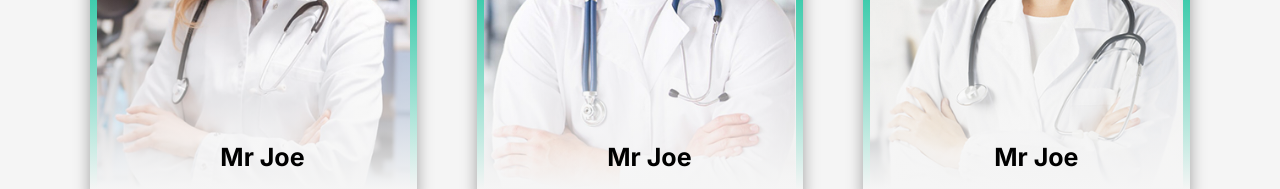
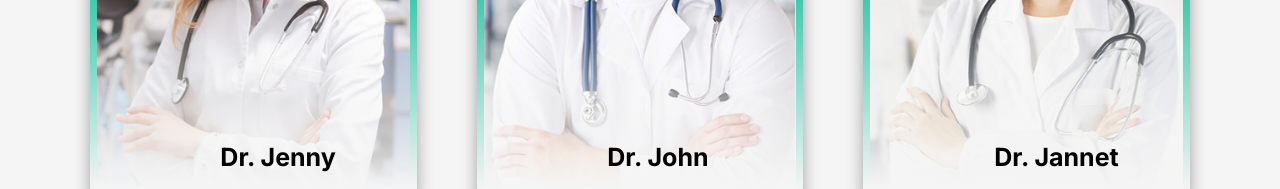
Before and after one commit to varunteja542/hsm, a website: page public/index.html in a window 1280 px wide. Shown: the part 2020-2209 px from the top of the page. Drawn offline with nearby package versions, Linux system fonts and the light colour scheme.

Commit message:
Update index.html

```diff
--- a/public/index.html
+++ b/public/index.html
@@ -134,7 +134,7 @@
                     <img src="images/team1.jpg" alt="">
 
                     <div class="doc-details">
-                        <h2>Mr Joe</h2>
+                        <h2>Dr. Jenny</h2>
 
                         <i class="fa-brands fa-linkedin"></i>
                         <i class="fa-brands fa-instagram"></i>
@@ -150,7 +150,7 @@
                     </div>
                     <img src="images/team2.jpg" alt="">
                     <div class="doc-details">
-                        <h2>Mr Joe</h2>
+                        <h2>Dr. John</h2>
 
                         <i class="fa-brands fa-linkedin"></i>
                         <i class="fa-brands fa-instagram"></i>
@@ -165,7 +165,7 @@
                     </div>
                     <img src="images/team3.jpg" alt="">
                     <div class="doc-details">
-                        <h2>Mr Joe</h2>
+                        <h2>Dr. jannet</h2>
 
                         <i class="fa-brands fa-linkedin"></i>
                         <i class="fa-brands fa-instagram"></i>
```
